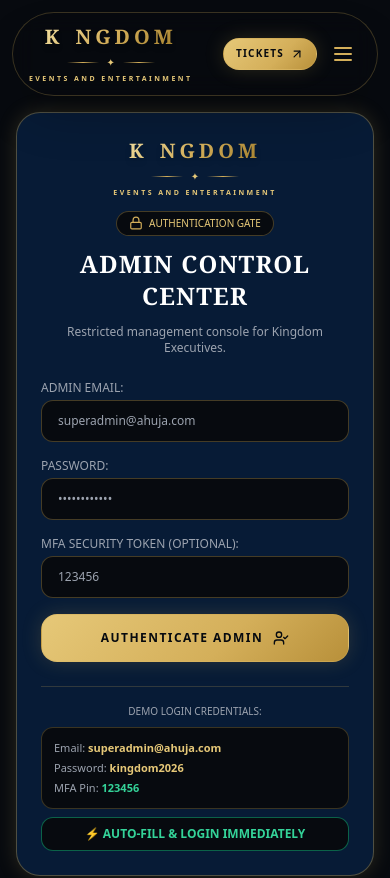
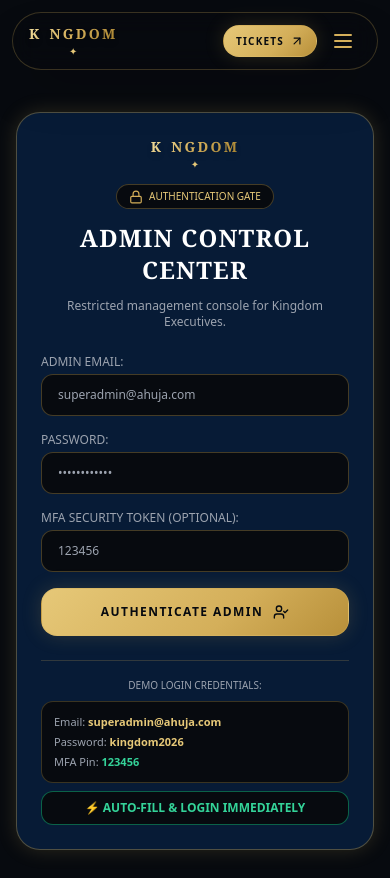
Before and after one commit to itsvijayanand/kingdom, a Next.js app: page /admin in a window 390 px wide. Shown: the top 878 px of the page. Built offline with nearby package versions, Linux system fonts and the light colour scheme.

Commit message:
Optimize KingdomLogo sizing for mobile navbar viewports

```diff
--- a/src/components/KingdomLogo.tsx
+++ b/src/components/KingdomLogo.tsx
@@ -11,11 +11,11 @@ interface KingdomLogoProps {
 export default function KingdomLogo({ size = 'md', showLink = true }: KingdomLogoProps) {
   const sizeClasses = {
     sm: {
-      title: 'text-xl tracking-[0.2em]',
-      subtitle: 'text-[7px] tracking-[0.35em]',
-      star: 'w-2 h-2',
-      divider: 'w-8 h-[1px]',
-      gap: 'gap-1',
+      title: 'text-sm sm:text-xl tracking-[0.16em] sm:tracking-[0.2em]',
+      subtitle: 'hidden sm:block text-[7px] tracking-[0.35em]',
+      star: 'w-1.5 h-1.5 sm:w-2 sm:h-2',
+      divider: 'hidden sm:block w-8 h-[1px]',
+      gap: 'gap-0 sm:gap-1',
     },
     md: {
       title: 'text-2xl sm:text-3xl tracking-[0.25em]',
```
